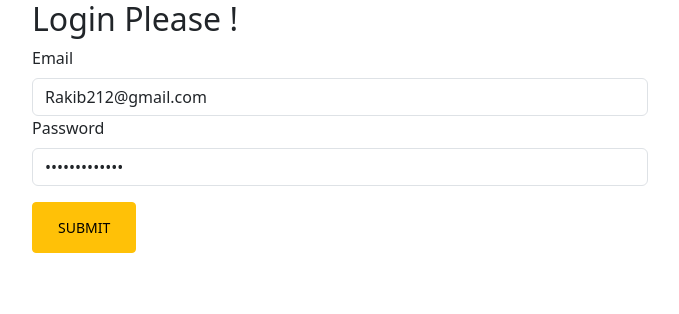
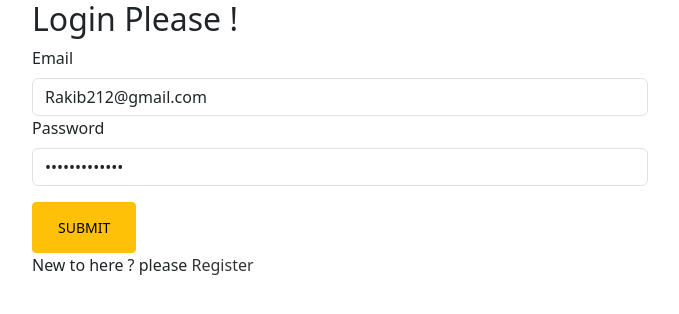
Before and after one commit to SheikhRakibhossain/CNC, a React (Vite) app: page /login in a window 1280 px wide. Shown: the top 314 px of the page, without its empty margins (300-979 px from the left). Built offline with nearby package versions, Linux system fonts and the light colour scheme; no server answers.

Commit message:
login and register redirection button text added

```diff
--- a/src/pages/Login/Login.jsx
+++ b/src/pages/Login/Login.jsx
@@ -1,7 +1,7 @@
 import React, { useContext } from 'react';
 import { Button, Col, Container, Form, Row } from 'react-bootstrap';
 import { AuthContext } from '../../provider/AuthProvider';
-import { useLocation, useNavigate } from 'react-router-dom';
+import { Link, useLocation, useNavigate } from 'react-router-dom';
 
 const Login = () => {
 
@@ -60,6 +60,7 @@ const Login = () => {
                     </Row>
                     <Button type="submit" className='btn btn-warning border-none btn-sm'>Submit</Button>
                 </Form>
+                <p>New to here ? please <Link to='/register' className="link text-underline text-red">Register</Link></p>
             </Container>
       </>
     );
```
